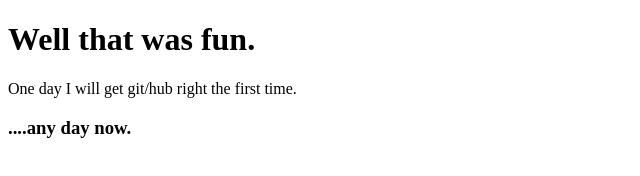
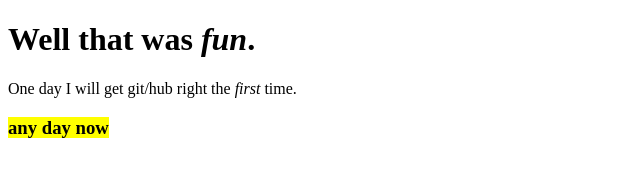
Before and after one commit to Hoodoo42/HtmlBasics, a plain HTML site: page index.html in a window 1280 px wide. Shown: the whole page, without its empty margins (0-640 px from the left). Drawn offline with Linux system fonts and the light colour scheme.

Commit message:
added tags in tags

```diff
--- a/index.html
+++ b/index.html
@@ -7,8 +7,8 @@
     <title>Document</title>
 </head>
 <body>
-    <h1>Well that was fun.</h1>
-    <p>One day I will get git/hub right the first time.</p>
-    <h3>....any day now.</h3>
+    <h1>Well <strong>that</strong> was <i>fun</i>.</h1>
+    <p>One day I will get git/hub right the <em>first</em> time.</p>
+    <h3> <mark>any day now</mark></h3>
 </body>
 </html>
```
